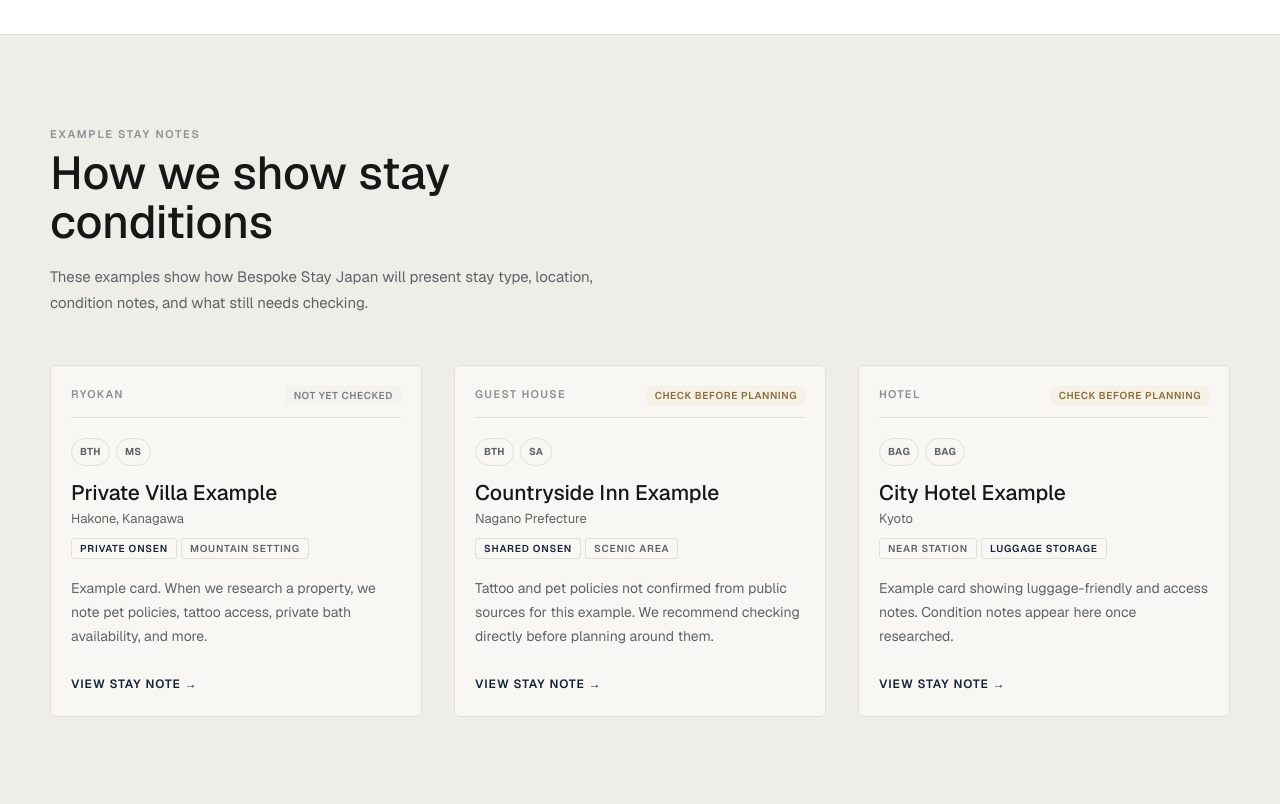
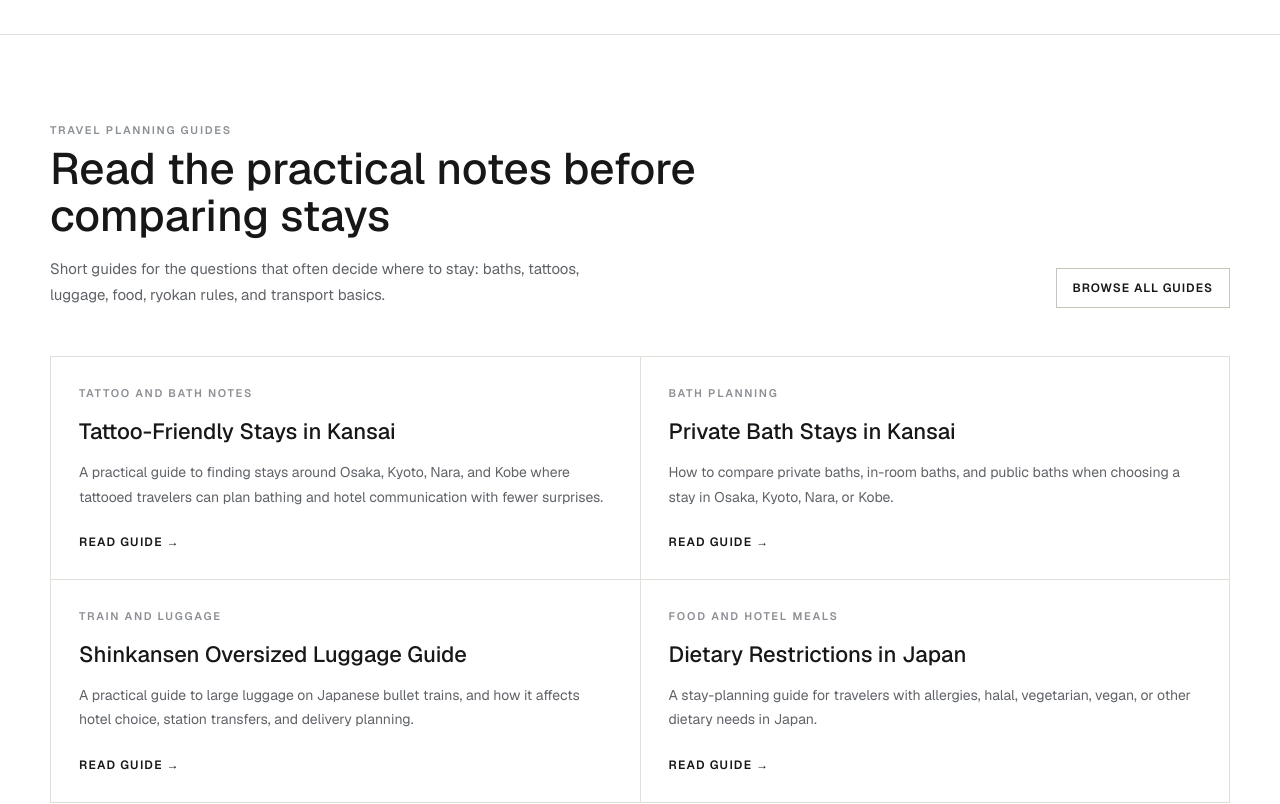
Before and after one commit to AMATSUGI-120/bespokestayjapan-mvp, a Next.js app: page / in a window 1280 px wide. Shown: the part 2080-2884 px from the top of the page. Built offline with nearby package versions, Linux system fonts and the light colour scheme; no server answers; the database is empty.

Commit message:
feat: add guide discovery links

```diff
--- a/app/HomeClient.tsx
+++ b/app/HomeClient.tsx
@@ -3,6 +3,7 @@ import SiteFooter from '@/components/SiteFooter';
 import HeroSection from '@/components/HeroSection';
 import ConditionBrowser from '@/components/ConditionBrowser';
 import { FeaturedStays, type FeaturedHotelData } from '@/components/FeaturedStays';
+import GuideTeaserSection from '@/components/GuideTeaserSection';
 import CustomShortlistCTA from '@/components/CustomShortlistCTA';
 import VerificationExplainer from '@/components/VerificationExplainer';
 
@@ -24,6 +25,8 @@ export default function HomeClient({
           <ConditionBrowser />
         </div>
 
+        <GuideTeaserSection />
+
         <div id="featured-stays">
           <FeaturedStays hotels={initialFeaturedHotels.length > 0 ? initialFeaturedHotels : undefined} />
         </div>
--- a/app/hotels/[slug]/page.tsx
+++ b/app/hotels/[slug]/page.tsx
@@ -7,6 +7,7 @@ import SiteFooter from '@/components/SiteFooter';
 import { ConditionTag } from '@/components/ConditionTag';
 import ExternalSourceLink from '@/components/ExternalSourceLink';
 import HotelDetailViewTracker from '@/components/HotelDetailViewTracker';
+import { guidePages, type GuideLink } from '@/lib/guide-content';
 import { supabase } from '@/lib/supabase';
 import { formatCategoryTagLabel, getCategoryTagHref, normalizeCategoryTags } from '@/lib/category-tags';
 import { createHotelSlug } from '@/lib/hotel-slug';
@@ -137,6 +138,32 @@ function pickRelatedProduct(tags: string[]): Product | null {
   return productKey ? getProduct(productKey) : null;
 }
 
+function getRelatedGuides(tags: string[]): GuideLink[] {
+  const tagSet = new Set(tags);
+  const guides: GuideLink[] = [];
+  const addGuide = (key: keyof typeof guidePages, label?: string) => {
+    const guide = guidePages[key];
+    if (!guide || guides.some((item) => item.href === guide.path)) return;
+    guides.push({ href: guide.path, label: label ?? guide.title });
+  };
+
+  if (tagSet.has('tattoo-friendly') || tagSet.has('tattoo-consideration')) {
+    addGuide('tattoo-friendly-stays-kansai');
+  }
+  if (tagSet.has('private-bath')) {
+    addGuide('private-bath-stays-kansai');
+  }
+  if (tagSet.has('luggage-friendly') || tagSet.has('access-friendly')) {
+    addGuide('shinkansen-oversized-luggage-guide');
+    addGuide('japan-luggage-delivery-guide');
+  }
+  if (tagSet.has('food-friendly') || tagSet.has('self-catering')) {
+    addGuide('dietary-restrictions-japan');
+  }
+
+  return guides.slice(0, 4);
+}
+
 function parseSources(sourceUrls: string | null): string[] {
   return (sourceUrls ?? '')
     .split(/\s*\|\s*|\n+/)
@@ -242,6 +269,7 @@ export default async function HotelProfilePage({ params }: PageProps) {
   const { title, subtitle } = splitProfileTitle(stay.name);
   const hotelId = String(stay.id);
   const relatedProduct = pickRelatedProduct(normalizedTags);
+  const relatedGuides = getRelatedGuides(normalizedTags);
 
   return (
     <>
@@ -428,6 +456,25 @@ export default async function HotelProfilePage({ params }: PageProps) {
                   </div>
                 ) : null}
 
+                {relatedGuides.length > 0 ? (
+                  <div className="mt-8 border-t border-[var(--bsj-border)] pt-6">
+                    <p className="text-[11px] font-semibold uppercase tracking-[0.14em] text-[var(--bsj-text-light)]">
+                      Related guides
+                    </p>
+                    <div className="mt-4 flex flex-col gap-3">
+                      {relatedGuides.map((guide) => (
+                        <Link
+                          key={guide.href}
+                          href={guide.href}
+                          className="border-b border-[var(--bsj-border)] pb-3 text-sm leading-[1.5] text-[var(--bsj-text-muted)] no-underline transition-colors last:border-0 last:pb-0 hover:text-[var(--bsj-text)]"
+                        >
+                          {guide.label}
+                        </Link>
+                      ))}
+                    </div>
+                  </div>
+                ) : null}
+
                 <div className="mt-8 border-t border-[var(--bsj-border)] pt-6">
                   <p className="text-[11px] font-semibold uppercase tracking-[0.14em] text-[var(--bsj-text-light)]">
                     Need help checking this stay?
--- /dev/null
+++ b/components/GuideTeaserSection.tsx
@@ -0,0 +1,103 @@
+import Link from 'next/link';
+import type { CSSProperties } from 'react';
+import { guidePages, type GuidePageContent } from '@/lib/guide-content';
+
+export interface GuideTeaserSectionProps {
+  className?: string;
+}
+
+const featuredGuideKeys = [
+  'tattoo-friendly-stays-kansai',
+  'private-bath-stays-kansai',
+  'shinkansen-oversized-luggage-guide',
+  'dietary-restrictions-japan',
+] as const;
+
+const sectionStyle: CSSProperties = {
+  backgroundColor: 'var(--bsj-bg-card)',
+  borderTop: '1px solid var(--bsj-border)',
+  padding: '88px 24px',
+};
+
+const eyebrowStyle: CSSProperties = {
+  color: 'var(--bsj-text-light)',
+  fontSize: '11px',
+  fontWeight: 600,
+  letterSpacing: '0.16em',
+  lineHeight: 1.4,
+  textTransform: 'uppercase',
+};
+
+const headingStyle: CSSProperties = {
+  color: 'var(--bsj-text)',
+  fontSize: 'clamp(28px, 4vw, 44px)',
+  fontWeight: 500,
+  letterSpacing: '0',
+  lineHeight: 1.08,
+  marginTop: '6px',
+  maxWidth: '680px',
+};
+
+const subtextStyle: CSSProperties = {
+  color: 'var(--bsj-text-muted)',
+  fontSize: '15px',
+  lineHeight: 1.75,
+  marginTop: '16px',
+  maxWidth: '590px',
+};
+
+function getFeaturedGuides(): GuidePageContent[] {
+  return featuredGuideKeys.map((key) => guidePages[key]);
+}
+
+export function GuideTeaserSection({ className }: GuideTeaserSectionProps) {
+  const guides = getFeaturedGuides();
+
+  return (
+    <section className={className} style={sectionStyle}>
+      <div className="mx-auto max-w-[1180px]">
+        <div className="flex flex-col gap-6 md:flex-row md:items-end md:justify-between">
+          <div>
+            <p style={eyebrowStyle}>Travel planning guides</p>
+            <h2 style={headingStyle}>Read the practical notes before comparing stays</h2>
+            <p style={subtextStyle}>
+              Short guides for the questions that often decide where to stay: baths,
+              tattoos, luggage, food, ryokan rules, and transport basics.
+            </p>
+          </div>
+          <Link
+            href="/guides"
+            className="inline-flex min-h-10 w-fit items-center border border-[var(--bsj-border-strong)] px-4 py-2 text-[12px] font-semibold uppercase tracking-[0.08em] text-[var(--bsj-text)] no-underline transition-colors hover:bg-[var(--bsj-bg-subtle)]"
+          >
+            Browse all guides
+          </Link>
+        </div>
+
+        <div className="mt-12 grid grid-cols-1 gap-px overflow-hidden border border-[var(--bsj-border)] bg-[var(--bsj-border)] md:grid-cols-2">
+          {guides.map((guide) => (
+            <Link
+              key={guide.path}
+              href={guide.path}
+              className="group bg-[var(--bsj-bg-card)] p-6 text-[var(--bsj-text)] no-underline transition-colors hover:bg-[var(--bsj-bg)] md:p-7"
+            >
+              <p className="text-[11px] font-semibold uppercase tracking-[0.16em] text-[var(--bsj-text-light)]">
+                {guide.eyebrow}
+              </p>
+              <h3 className="mt-4 text-[22px] font-medium leading-[1.2] tracking-[0] text-[var(--bsj-text)] group-hover:underline">
+                {guide.title}
+              </h3>
+              <p className="mt-4 text-[14px] leading-[1.75] text-[var(--bsj-text-muted)]">
+                {guide.description}
+              </p>
+              <p className="mt-6 text-[12px] font-semibold uppercase tracking-[0.1em] text-[var(--bsj-text)]">
+                Read guide →
+              </p>
+            </Link>
+          ))}
+        </div>
+      </div>
+    </section>
+  );
+}
+
+export default GuideTeaserSection;
```
